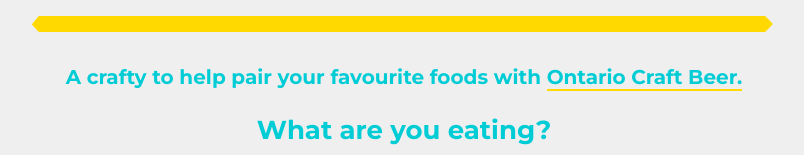
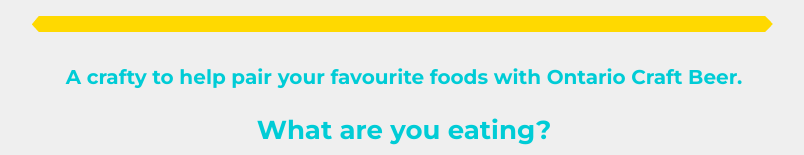
Before and after one commit to mlattanzio1/BrewPair, a plain HTML site: page index.html in a window 1280 px wide. Shown: the part 181-336 px from the top of the page, without its empty margins (236-1040 px from the left). Drawn offline with nearby package versions, Linux system fonts and the light colour scheme.

Commit message:
underline

```diff
--- a/index.html
+++ b/index.html
@@ -11,7 +11,7 @@
 
 <img class="logo" src="images/logo.png" alt="BrewPair">
 
-<h1>A crafty to help pair your favourite foods with <span>Ontario Craft Beer.</span></h1>
+<h1>A crafty to help pair your favourite foods with Ontario Craft Beer.</h1>
 
 <div class="food">
   <h2>What are you eating?</h2>
```
